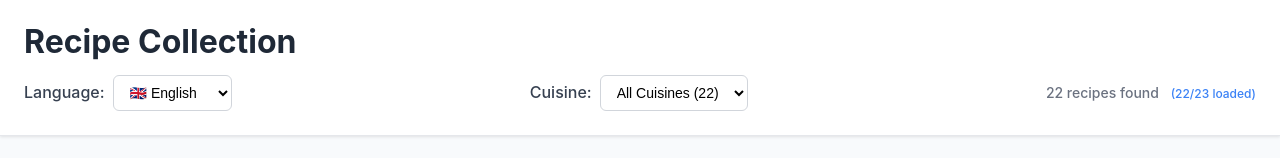
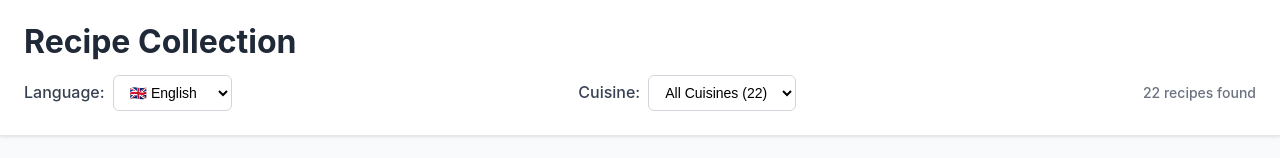
Before and after one commit to cnotv/recipes, a Vue app: page / in a window 1280 px wide. Shown: the top 158 px of the page. Built offline with nearby package versions, Linux system fonts and the light colour scheme.

Commit message:
Remove loading progress counter from recipe display

```diff
--- a/src/views/Home.vue
+++ b/src/views/Home.vue
@@ -27,9 +27,6 @@
         </div>
         <div class="recipes-info">
           {{ filteredRecipes.length }} {{ $t('recipesFound') }}
-          <span v-if="recipes.length < totalRecipeCount" class="loading-progress">
-            ({{ recipes.length }}/{{ totalRecipeCount }} loaded)
-          </span>
         </div>
       </div>
     </header>
```
